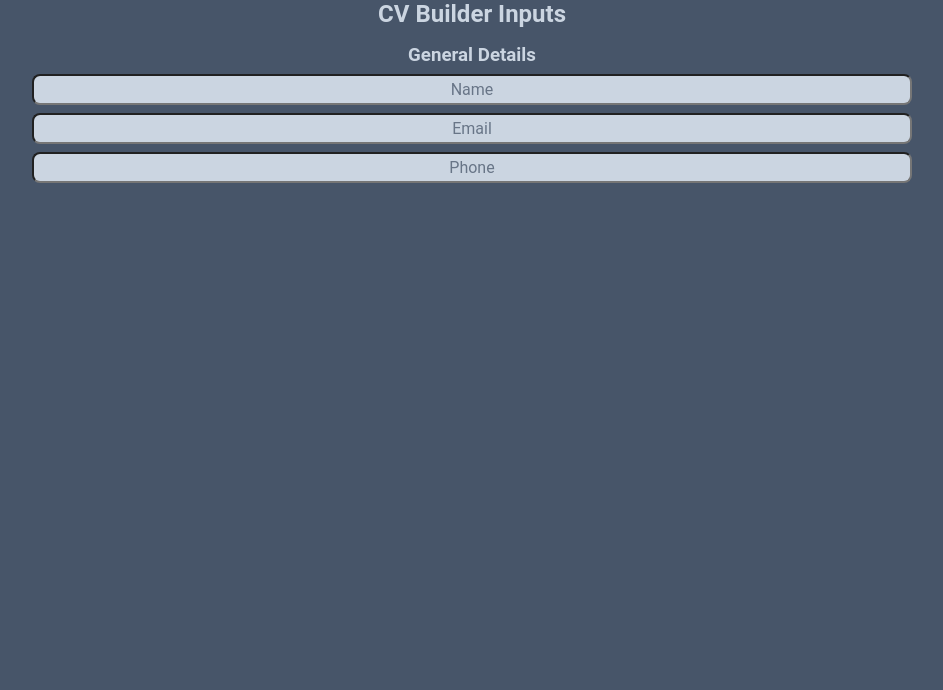
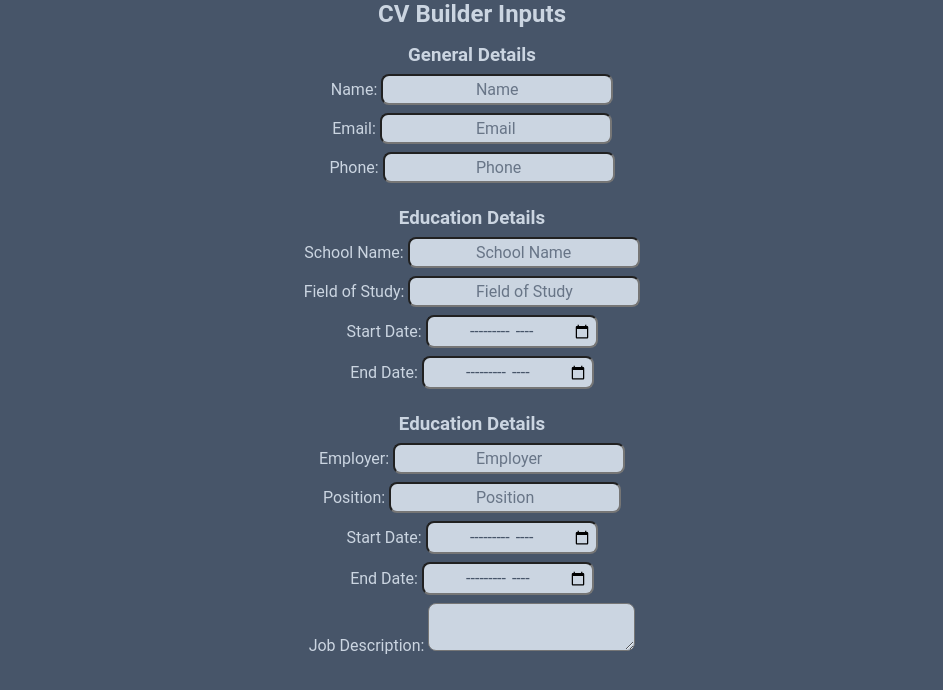
Before and after one commit to mdemore2/odin-cv, a React (Vite) app: page / in a window 1280 px wide. Shown: the top 690 px of the page, without its empty margins (168-1111 px from the left). Built offline with nearby package versions, Linux system fonts and the light colour scheme.

Commit message:
wip: basic form outline complete

```diff
--- /dev/null
+++ b/src/components/DateInput.jsx
@@ -0,0 +1,9 @@
+function DateInput({ id, label }){
+    return <div>
+        <label htmlFor={id}>{label}</label>
+        <input id={id} key={id} type="month" />
+    </div>
+
+}
+
+export default DateInput;
--- a/src/components/EducationForm.jsx
+++ b/src/components/EducationForm.jsx
@@ -0,0 +1,17 @@
+import TextInput from "./TextInput";
+import DateInput from "./DateInput";
+
+function EducationForm() {
+    const fields = ["School Name", "Field of Study"];
+    return <div className="form general">
+        <h3>Education Details</h3>
+        {fields.map((field) => (
+            <TextInput key={field} label={field + ': '} id={field} field={field} />
+        ))}
+        <DateInput id="educationStart" label="Start Date: "/>
+        <DateInput id="educationEnd" label="End Date: "/>
+
+    </div>
+}
+
+export default EducationForm;
--- a/src/components/ExperienceForm.jsx
+++ b/src/components/ExperienceForm.jsx
@@ -0,0 +1,18 @@
+import TextInput from "./TextInput";
+import DateInput from "./DateInput";
+import TextAreaInput from "./TextAreaInput";
+
+function ExperienceForm() {
+    const fields = ["Employer", "Position"];
+    return <div className="form general">
+        <h3>Education Details</h3>
+        {fields.map((field) => (
+            <TextInput key={field} label={field + ': '} id={field} field={field} />
+        ))}
+        <DateInput id="jobStart" label="Start Date: "/>
+        <DateInput id="jobEnd" label="End Date: "/>
+        <TextAreaInput id="jobDescription" label="Job Description: "/>
+    </div>
+}
+
+export default ExperienceForm;
--- a/src/components/Form.jsx
+++ b/src/components/Form.jsx
@@ -1,10 +1,14 @@
 import GeneralForm from "./GeneralForm"
 import '../styles/form.css'
+import EducationForm from "./EducationForm"
+import ExperienceForm from "./ExperienceForm"
 
 function Form() {
     return <div>
         <h2>CV Builder Inputs</h2>
         <GeneralForm />
+        <EducationForm />
+        <ExperienceForm />
     </div>
 }
 
--- a/src/components/GeneralForm.jsx
+++ b/src/components/GeneralForm.jsx
@@ -5,7 +5,7 @@ function GeneralForm() {
     return <div className="form general">
         <h3>General Details</h3>
         {fields.map((field) => (
-            <TextInput key={field} field={field} />
+            <TextInput key={field} label={field + ': '} id={field} field={field} />
         ))}
     </div>
 }
--- /dev/null
+++ b/src/components/TextAreaInput.jsx
@@ -0,0 +1,9 @@
+function TextAreaInput({ id, label }) {
+    return <div>
+        <label htmlFor={id}>{label}</label>
+        <textarea id={id}></textarea>
+    </div>
+
+}
+
+export default TextAreaInput;
--- a/src/components/TextInput.jsx
+++ b/src/components/TextInput.jsx
@@ -1,5 +1,8 @@
-function TextInput({ field }) {
-    return <input key={field} type="text" placeholder={field}></input>
+function TextInput({ id, label, field }) {
+    return <div>
+        <label htmlFor={id}>{label}</label>
+        <input key={id} type="text" placeholder={field}></input>
+    </div>
 }
 
 export default TextInput;
--- a/src/styles/form.css
+++ b/src/styles/form.css
@@ -20,6 +20,14 @@ input {
     color: var(--primary-bg-color);
 }
 
+textarea {
+    font-size: inherit;
+    padding: 4px;
+    border-radius: 8px;
+    background-color: var(--primary-color);
+    color: var(--primary-bg-color);
+}
+
 ::placeholder {
     color: inherit;
     opacity: 75%;
```
